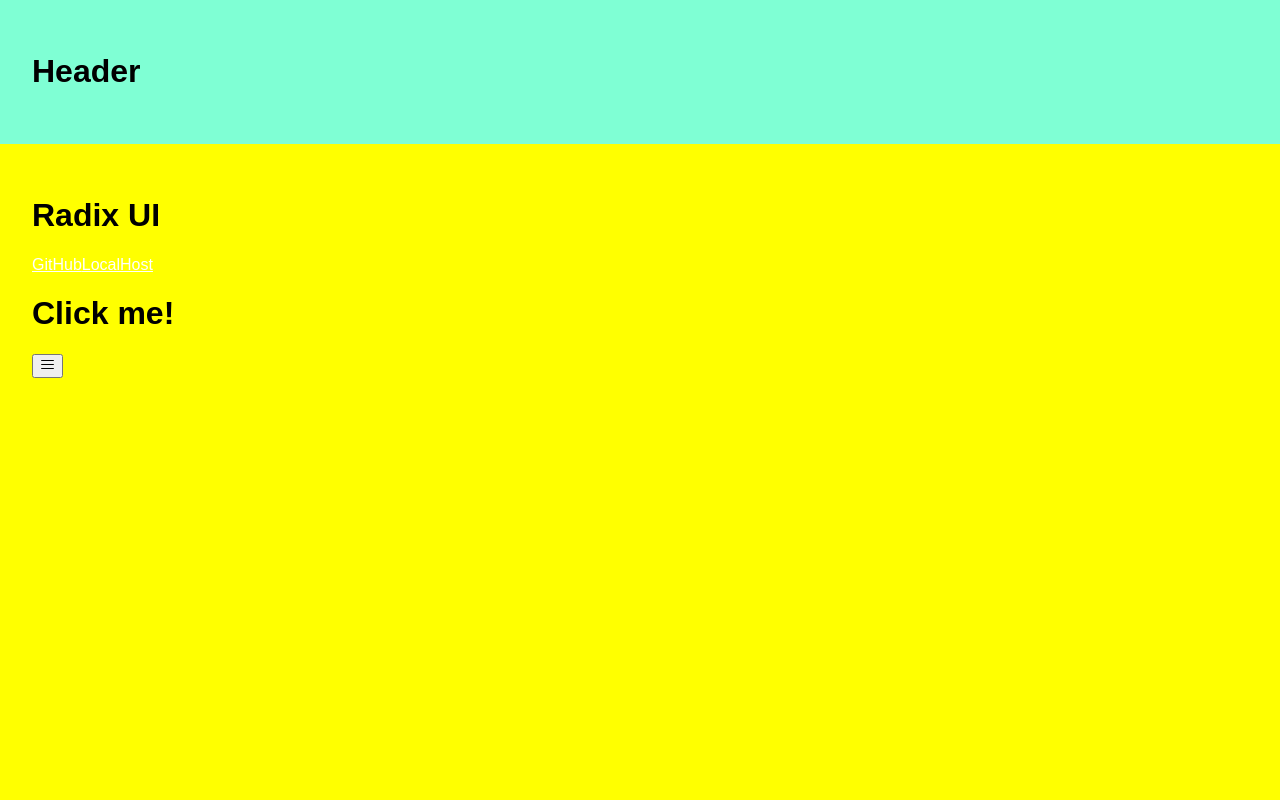
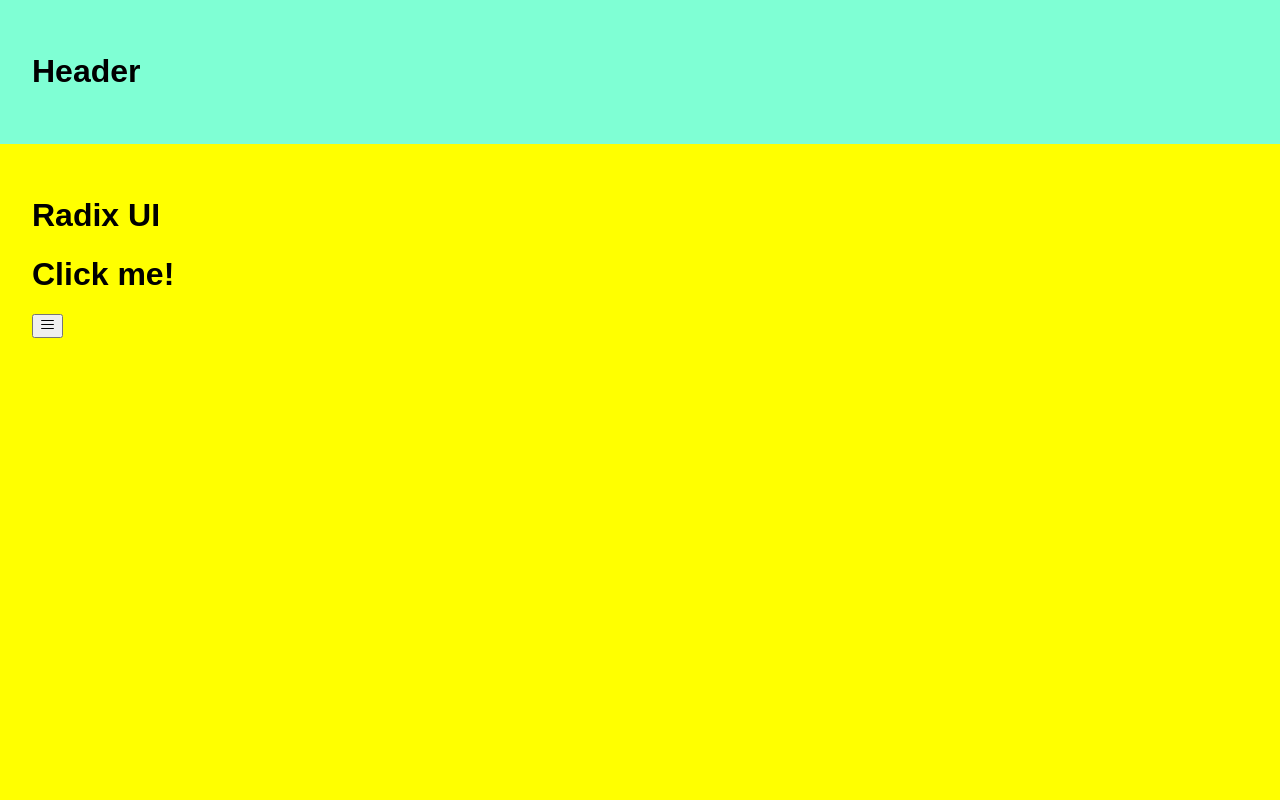
Before and after one commit to gotpop/css-2023, a Next.js app: page / in a window 1280 px wide. Shown: the top 800 px of the page. Built offline with nearby package versions, Linux system fonts and the light colour scheme.

Commit message:
Hydration error

```diff
--- a/pages/index.tsx
+++ b/pages/index.tsx
@@ -82,11 +82,9 @@ export default function Home() {
       {/* <Intro content={introContent} /> */}
 
       <div className="flex flex-col items-center justify-center w-full h-screen space-y-4 bg-gradient-to-r from-cyan-500 to-blue-500">
-        <h1 className="text-6xl font-semibold text-white">
-          Radix UI
-        </h1>
-        <Link href={'https://github.com/gotpop/ui-system'}>GitHub</Link>
-        <Link href={'http://localhost:3000'}>LocalHost</Link>
+        <h1 className="text-6xl font-semibold text-white">Radix UI</h1>
+        {/* <Link href={'https://github.com/gotpop/ui-system'}>GitHub</Link>
+        <Link href={'http://localhost:3000'}>LocalHost</Link> */}
         <h1 className="text-4xl font-semibold text-white">Click me!</h1>
 
         <DropdownMenu.Root>
```
